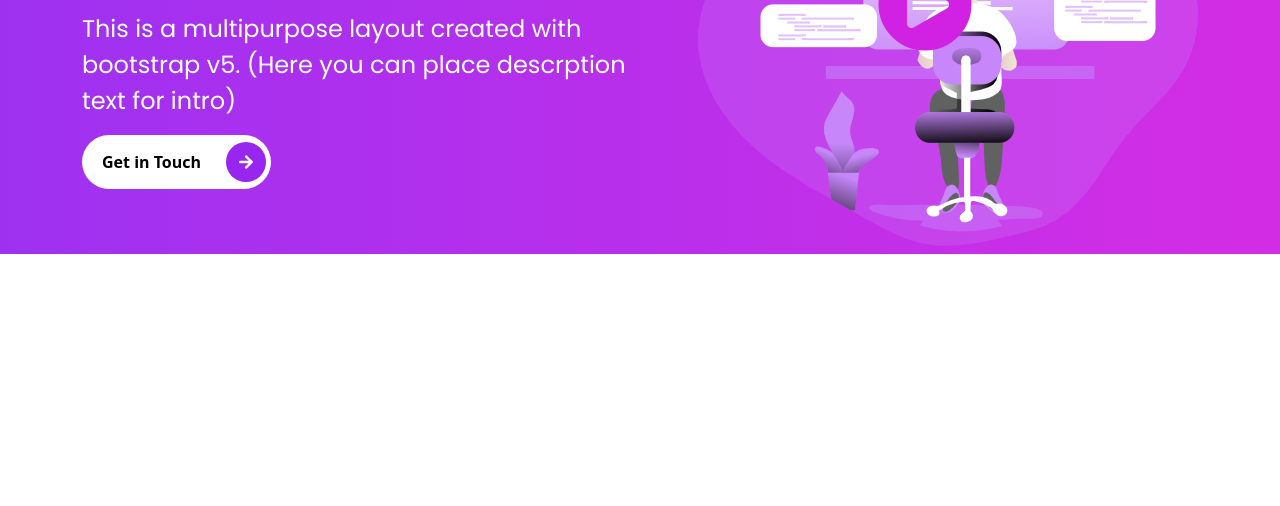
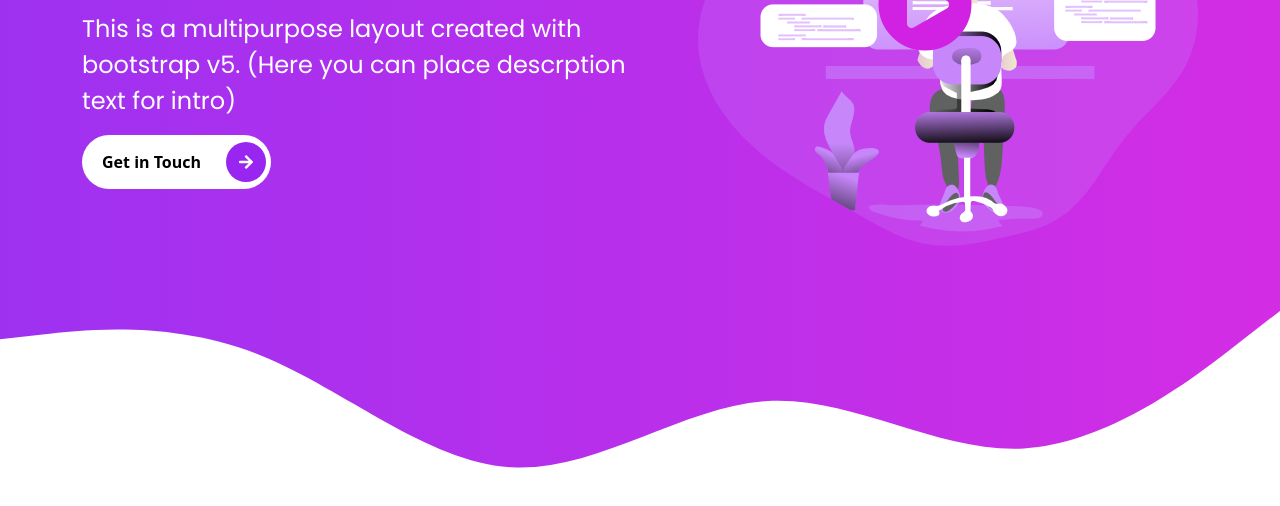
Before and after one commit to jaymart-latigay/portfolio-website-project, a website: page index.html in a window 1280 px wide. Shown: the part 406-912 px from the top of the page. Before the commit the page ends 800 px from the top, so only its background shows below. Drawn offline with nearby package versions, Linux system fonts and the light colour scheme.

Commit message:
feat: added wave effect in intro's bottom

```diff
--- a/index.html
+++ b/index.html
@@ -105,6 +105,14 @@
           </div>
         </div>
       </div>
+      <!--wave effect-->
+      <svg xmlns="http://www.w3.org/2000/svg" viewBox="0 0 1440 320">
+        <path
+          fill="#fff"
+          fill-opacity="1"
+          d="M0,96L48,90.7C96,85,192,75,288,112C384,149,480,235,576,240C672,245,768,171,864,165.3C960,160,1056,224,1152,218.7C1248,213,1344,139,1392,101.3L1440,64L1440,320L1392,320C1344,320,1248,320,1152,320C1056,320,960,320,864,320C768,320,672,320,576,320C480,320,384,320,288,320C192,320,96,320,48,320L0,320Z"
+        ></path>
+      </svg>
     </section>
     <!---------------------------------------------------------------------------->
     <script
```
